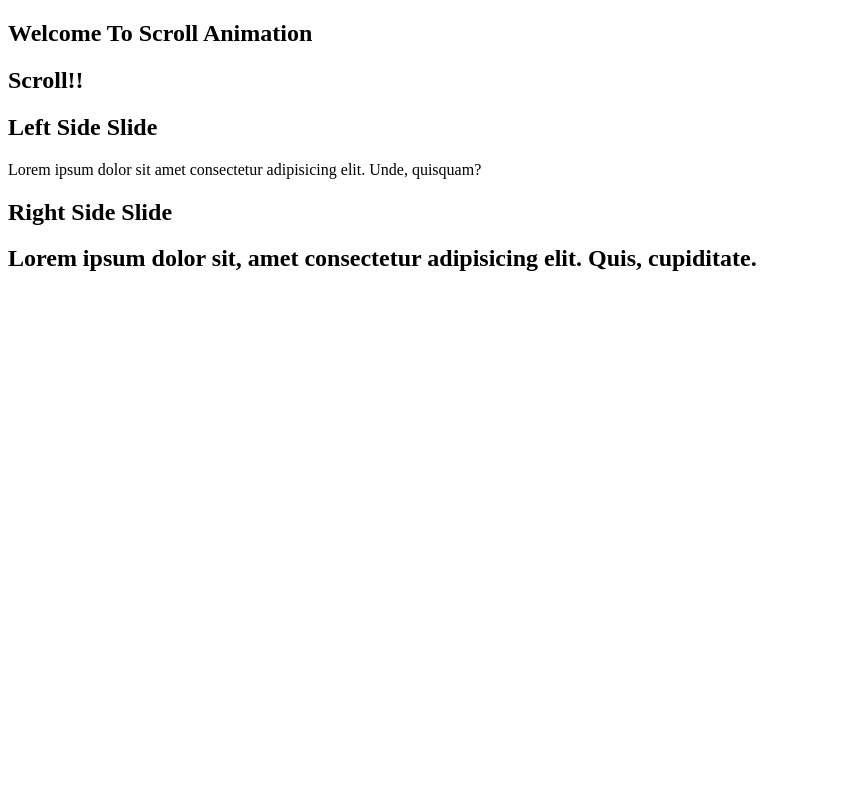
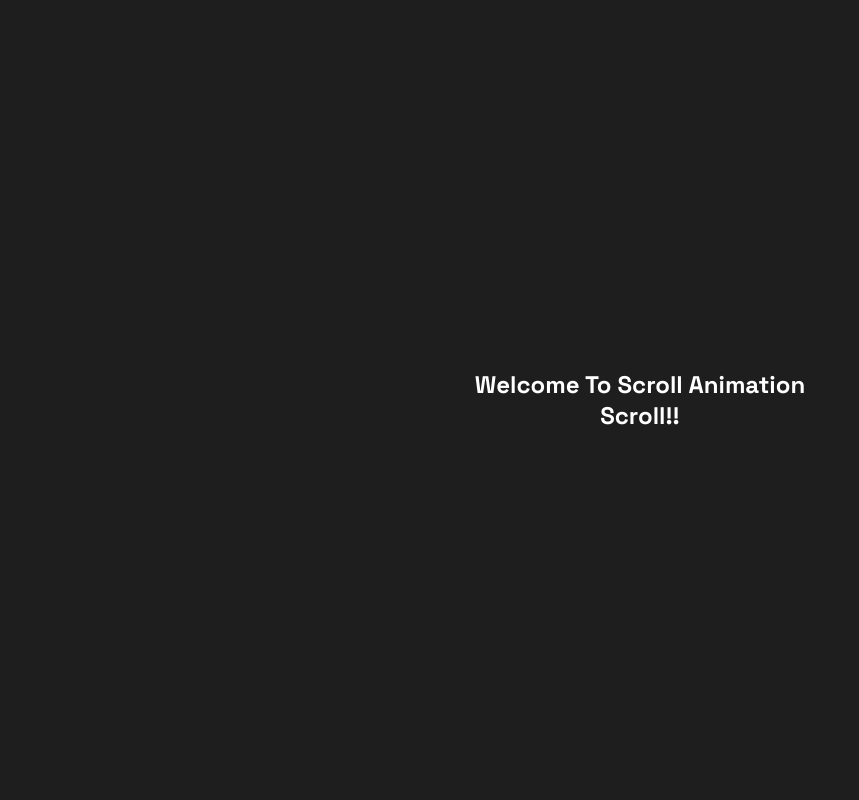
Before and after one commit to LuA1i/Scroll-Animation, a plain HTML site: page index.html in a window 1280 px wide. Shown: the top 800 px of the page, without its empty margins (0-859 px from the left). Drawn offline with Linux system fonts and the light colour scheme.

Commit message:
animations finihsed

```diff
--- a/app.js
+++ b/app.js
@@ -0,0 +1,14 @@
+const hiddenClass = document.querySelectorAll('.hidden')
+
+const observer = new IntersectionObserver((enteries) => {
+  enteries.forEach((entry) => {
+    if (entry.isIntersecting) {
+      console.log('its intersecting')
+      entry.target.classList.add('show')
+    } else {
+      entry.target.classList.remove('show')
+    }
+  })
+})
+
+hiddenClass.forEach((el) => observer.observe(el))
--- a/index.html
+++ b/index.html
@@ -4,25 +4,29 @@
     <meta charset="UTF-8" />
     <meta name="viewport" content="width=device-width, initial-scale=1.0" />
     <link rel="stylesheet" href="style.css" />
+    <script src="app.js" defer></script>
     <title>Scroll Animation</title>
   </head>
   <body>
-    <section>
+    <section class="hidden">
       <h1>Welcome To Scroll Animation</h1>
       <h2>Scroll!!</h2>
     </section>
-    <section>
+    <section class="hidden">
       <h1>Left Side Slide</h1>
       <p>
         Lorem ipsum dolor sit amet consectetur adipisicing elit. Unde, quisquam?
       </p>
     </section>
-    <section>
+    <section class="hidden">
       <h1>Right Side Slide</h1>
-      <h2>
+      <p>
         Lorem ipsum dolor sit, amet consectetur adipisicing elit. Quis,
         cupiditate.
-      </h2>
+      </p>
+    </section>
+    <section class="hidden">
+      <h1>Pretty Cool</h1>
     </section>
   </body>
 </html>
--- a/style.css
+++ b/style.css
@@ -0,0 +1,32 @@
+@import url('https://fonts.googleapis.com/css2?family=Space+Grotesk:wght@300..700&display=swap');
+
+* {
+  margin: 0;
+  padding: 0;
+  box-sizing: border-box;
+}
+
+body {
+  background-color: rgb(30, 30, 30);
+  color: white;
+  font-family: 'Space Grotesk', sans-serif;
+}
+section {
+  display: grid;
+  place-content: center;
+  min-height: 100vh;
+  text-align: center;
+}
+
+.hidden {
+  opacity: 0;
+  transition: all 1s;
+  filter: blur(5px);
+  transform: translateX(-100%);
+}
+
+.show {
+  opacity: 1;
+  transform: translateX(0);
+  filter: blur(0);
+}
```
